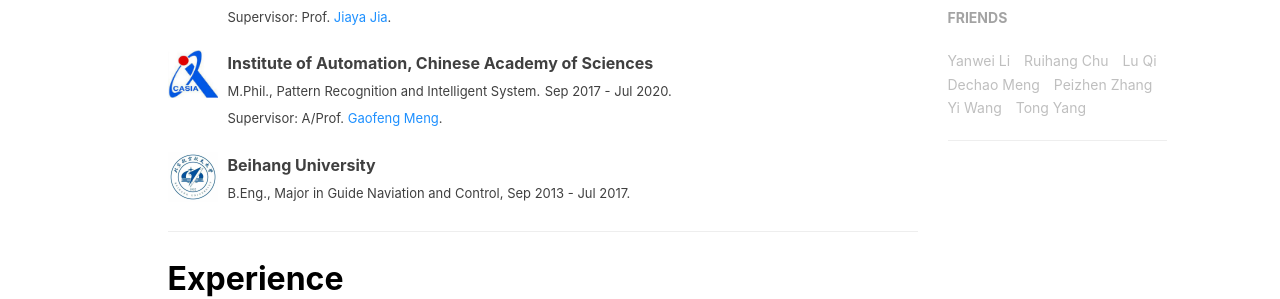
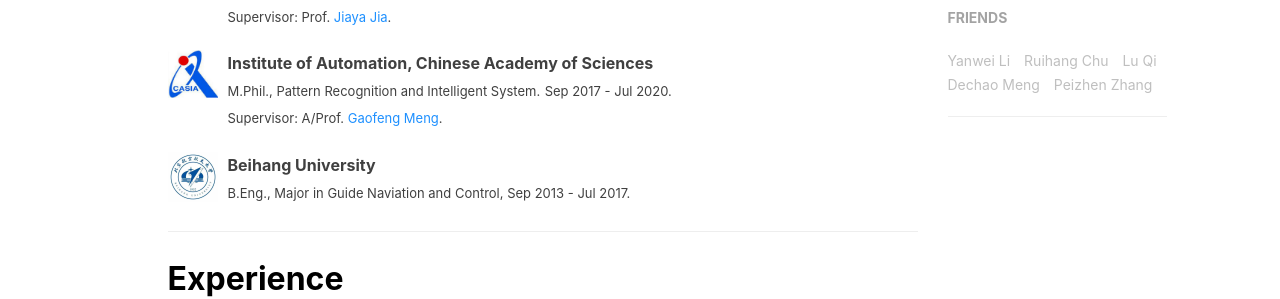
Before and after one commit to yukang2017/yukang2017.github.io, a Jekyll site: the page built from index.html, in a window 1280 px wide. Shown: the part 795-1094 px from the top of the page. Built offline with Jekyll 4.4.1, drawn with Linux system fonts in a browser that asks for light colours; nearby versions of some CDN libraries; a script that is not in the unit is left out; the list of posts is cut into pages by our own code; comment, search, counter and statistics services are not loaded.

Commit message:
Update _config.yml

```diff
--- a/_config.yml
+++ b/_config.yml
@@ -117,11 +117,5 @@ friends: [
     },{
       title: "Peizhen Zhang",
       href: "https://github.com/zhangpzh"
-    },{
-      title: "Yi Wang",
-      href: "https://shepnerd.github.io/"
-    },{
-      title: "Tong Yang",
-      href: "https://ytoon.github.io/"
     }
 ]
```
